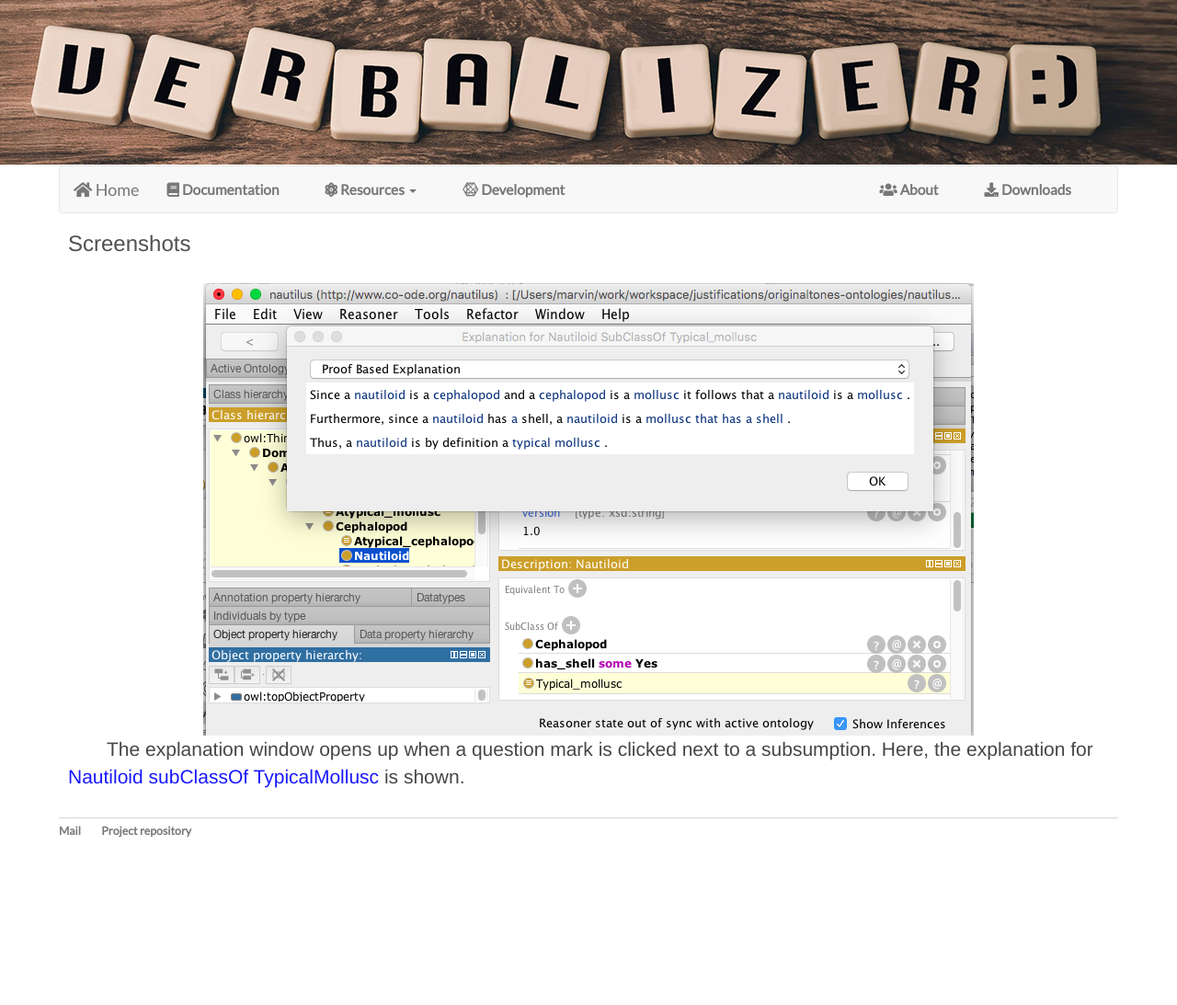
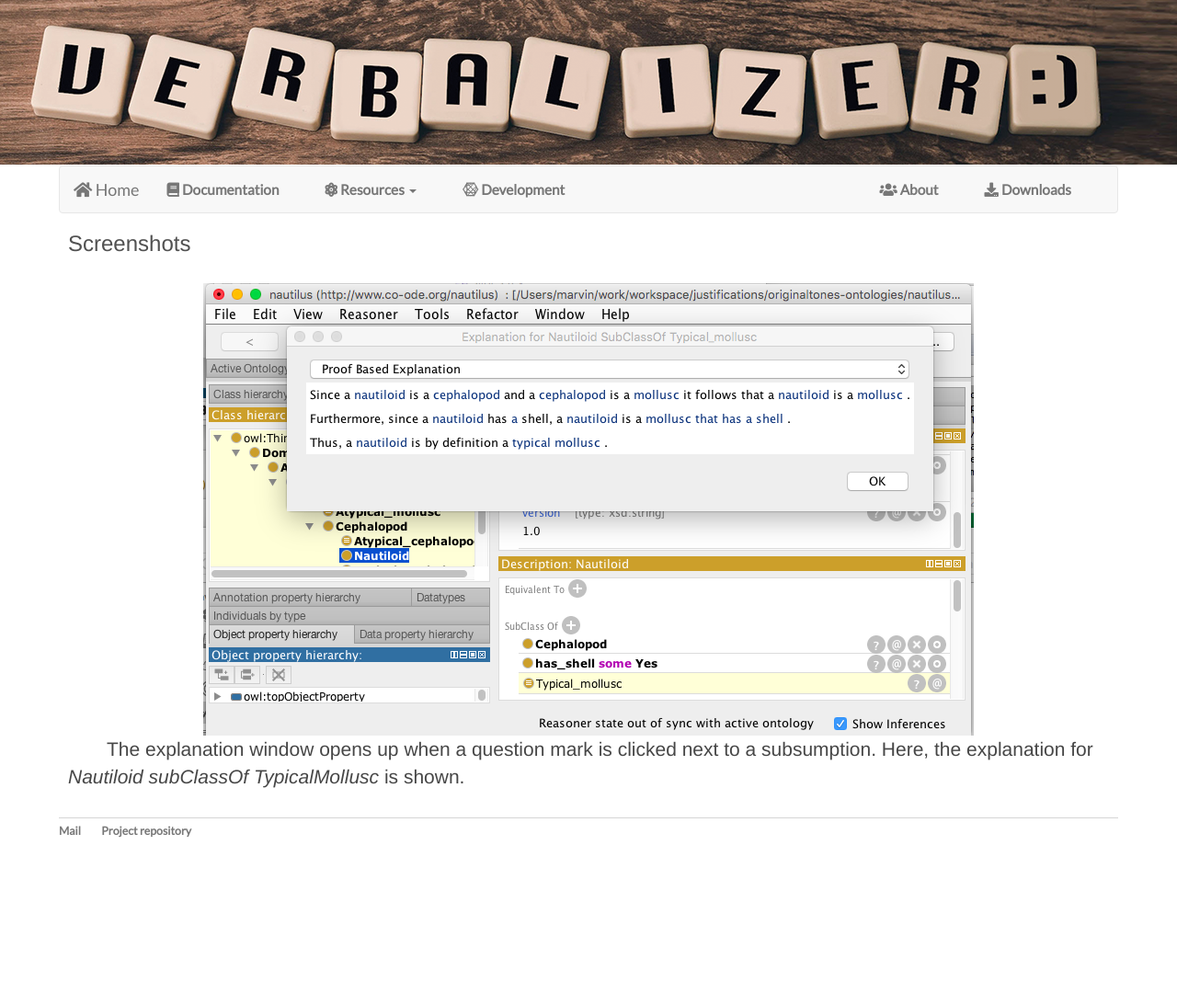
Before and after one commit to verbalizer/verbalizer.github.io, a Jekyll site: the page built from screenshots/index.html, in a window 1280 px wide. Shown: the whole page at 92% size. Built offline with Jekyll 4.4.1, drawn with Linux system fonts in a browser that asks for light colours; nearby versions of some CDN libraries.

Commit message:
Update index.html

```diff
--- a/screenshots/index.html
+++ b/screenshots/index.html
@@ -5,5 +5,5 @@ title : Screenshots
 
 <img src="/screenshots/plugin-nautilus.png">
 <p>
-The explanation window opens up when a question mark is clicked next to a subsumption. Here, the explanation for <font color=blue>Nautiloid subClassOf TypicalMollusc </font> is shown.
+The explanation window opens up when a question mark is clicked next to a subsumption. Here, the explanation for <em>Nautiloid subClassOf TypicalMollusc </em> is shown.
 </p>
```
